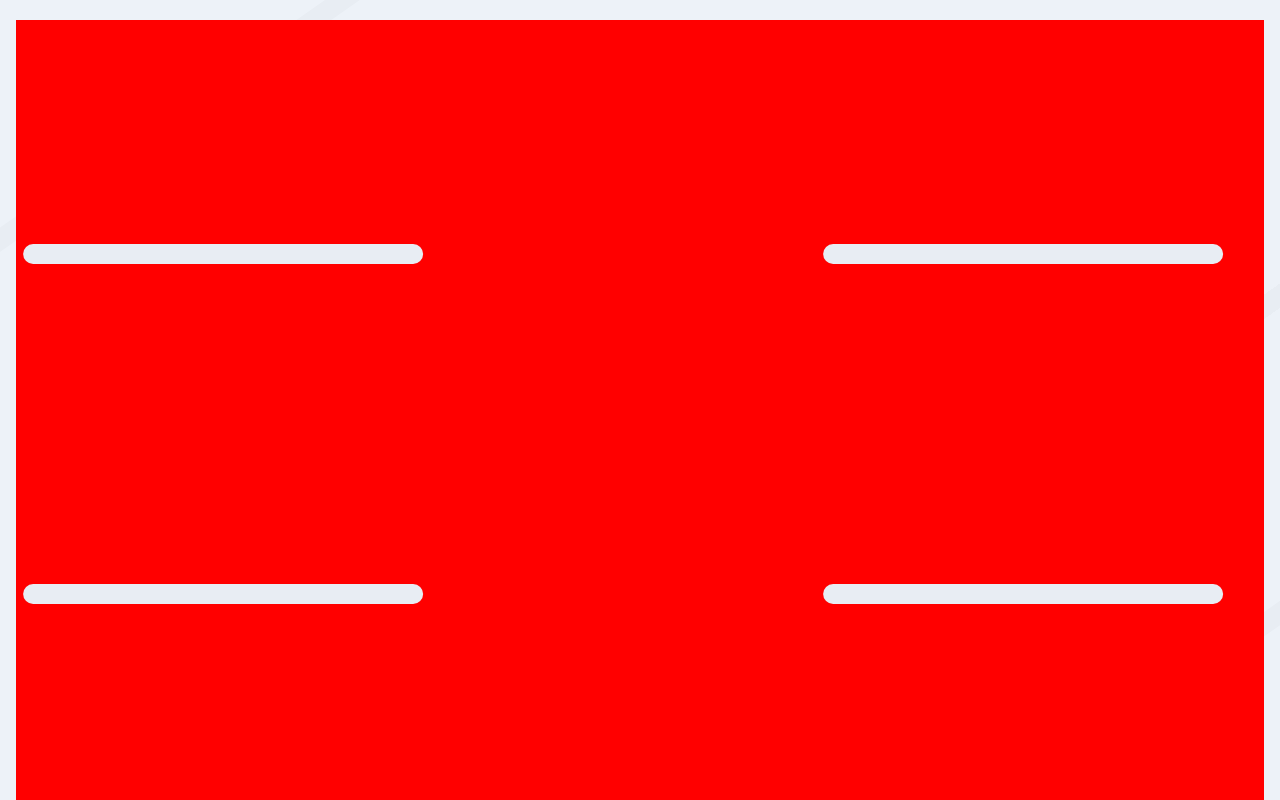
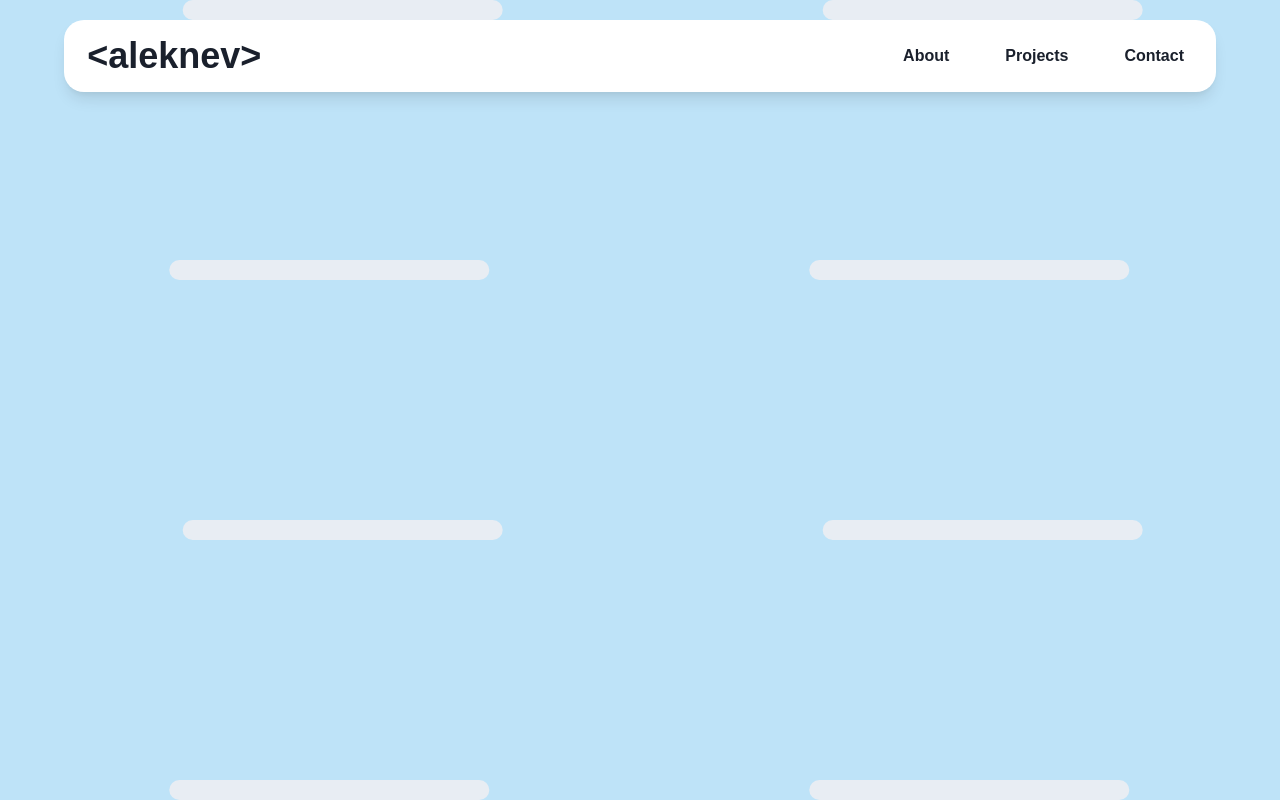
Before and after one commit to bzap/aleknev-dev, a Next.js app in the folder aleknev_dev/: page / in a window 1280 px wide. Shown: the top 800 px of the page. Built offline with nearby package versions, Linux system fonts and the light colour scheme.

Commit message:
pre rotate properly looping background

```diff
--- a/aleknev_dev/pages/components/About.js
+++ b/aleknev_dev/pages/components/About.js
@@ -63,17 +63,20 @@ const About = () => {
                     </Parallax>
                     <Grid
                     templateColumns='repeat(2, 1fr)'
-                    gap={'2em'}>
+                    gap={'4em'}>
                         <Parallax
                         offset={120}>
                             {pictureFrame('10%', '0%', 'https://i.imgur.com/7R4gnAa.jpg', 8, 'full', '20em')}
                         </Parallax>
                         <Parallax
                         offset={90}>
-                            {pictureFrame('-5%', '0%', 'https://i.imgur.com/7R4gnAa.jpg', 8, 'full', '22em')}
+                            {pictureFrame('-10%', '0%', 'https://i.imgur.com/7R4gnAa.jpg', 8, 'full', '20em')}
                         </Parallax>
                     </Grid>
             </Flex>
+
+
+
             <Flex
             direction='column'
             gap={'5em'}>
@@ -90,6 +93,7 @@ const About = () => {
                 </Parallax>
             </Flex>
         </Flex>
+
     </Container>
 )}
 
--- a/aleknev_dev/pages/components/Hero.js
+++ b/aleknev_dev/pages/components/Hero.js
@@ -29,7 +29,6 @@ const Hero = () => (
 	px='7em'
 	pt={{ base: 20, md: '20em' }}
 	pb={{ base: 20, md: '40em' }}>
-
 		<Grid
 		position={'relative'}
 		gap={'12em'}
--- a/aleknev_dev/pages/components/Stripesv2.js
+++ b/aleknev_dev/pages/components/Stripesv2.js
@@ -14,6 +14,7 @@ import {
 	IconButton,
 	createIcon,
 	IconProps,
+	Center,
 	useColorModeValue,
 	shouldForwardProp
   } from '@chakra-ui/react';
@@ -29,122 +30,77 @@ const ChakraBox = chakra(motion.div, {
 const Stripesv2 = () => (
 	<Container
 	maxW={'container'}
-	h={'100vh'}
-	position={'relative'}
+	left={0}
+	position={'fixed'}
 	zIndex={200}
-	pt={'15em'}
-	bg='red'
-	overflow={'hidden'}
-	p={16}>
-		<ChakraBox>
+	bg='blue.100'
+	overflow={'hidden'}>
 		<Grid
-		templateRows='repeat(2, 1fr)'
-		gap={'10em'}>
-			<GridItem>
-			<Flex
-			w={'200%'}
-			left={0}>
-			{reverseLine()}
-			{reverseLine()}
-			</Flex>
-			</GridItem>
 
-			<GridItem>
-			<Flex
-			w={'200%'}
-			left={0}>
-			{reverseLine()}
-			{reverseLine()}
-			</Flex>
-			</GridItem>
+		gap={'15em'}
+		templateRows='repeat(18, 1fr)'>
+			{reverseGrid()}
+			{forwardGrid()}
+			{reverseGrid()}
+			{forwardGrid()}
+			{reverseGrid()}
+			{forwardGrid()}
+			{reverseGrid()}
+			{forwardGrid()}
 
+			{reverseGrid()}
+			{forwardGrid()}
+			{reverseGrid()}
+			{forwardGrid()}
+			{reverseGrid()}
+			{forwardGrid()}
+			{reverseGrid()}
+			{forwardGrid()}
 
+			{reverseGrid()}
+			{forwardGrid()}
 		</Grid>
-
-		</ChakraBox>
 	</Container>
-
-  );
+  )
 
 const bar = () => {
 	return (
 		<Box
 		h={'20px'}
-		w={'25em'}
+		w={'20em'}
 		borderRadius={'18px'}
 		bg='#e8edf3'/>
 	)
 }
 
-const backgroundGrid = () => {
+const reverseGrid = () => {
 	return (
-		<Grid
-		templateRows='repeat(5, 1fr)'
-		gap={'5em'}>
-			<GridItem>
+			<Stack>
 				<Flex
-			w={'200%'}
+				width={'200%'}
+				overflow={'hidden'}
 				left={0}>
 					{reverseLine()}
 					{reverseLine()}
 				</Flex>
-			</GridItem>
-
-			<GridItem>
-			<Flex
-			w={'200%'}
-			left={0}>
-			{reverseLine()}
-			{reverseLine()}
-			</Flex>
-			</GridItem>
-			<GridItem>
-			<Flex
-			w={'200%'}
-			left={0}>
-			{reverseLine()}
-			{reverseLine()}
-			</Flex>
-			</GridItem>
-
-
-		</Grid>
+			</Stack>
 	)
-
-
 }
 
-const forwardLine = () => {
-	return (
-		<ChakraBox
-		w={'200%'}
-		position={'relative'}
-		left={0}
-		as={motion.div}
-		animate={{translateX:['-100%','0']}}
-		transition={{repeat: Infinity,
-					repeatType: 'loop',
-					duration:2,
-					ease:'linear'
-					}}>
-					{lineOfBars()}
-
-		</ChakraBox>
-	)
-}
 
 const reverseLine = () => {
 	return (
 		<ChakraBox
-		w={'200%'}
+		w={'50%'}
 		position={'relative'}
 		left={0}
 		as={motion.div}
 		animate={{translateX:['0%','-100%']}}
 		transition={{repeat: Infinity,
 					repeatType: 'loop',
-					duration:15,
-					ease:'linear'
+					duration:35,
+					ease:'linear',
+
 					}}>
 						{lineOfBars()}
 		</ChakraBox>
@@ -155,15 +111,48 @@ const reverseLine = () => {
 const lineOfBars = () => {
 	return (
 		<Flex
-		pt={'10em'}
 		justify={'space-around'}>
-				{[...Array(5)].map((item, idx) => (
+			{[...Array(10)].map((item, idx) => (
 				bar()
 			))}
 		</Flex>
 	)
 }
 
+
+const forwardGrid = () => {
+	return (
+			<Stack
+			>
+				<Flex
+				width={'200%'}
+				overflow={'hidden'}
+				left={0}>
+					{forwardLine()}
+					{forwardLine()}
+				</Flex>
+			</Stack>
+	)
+}
+
+
+const forwardLine = () => {
+	return (
+		<ChakraBox
+		w={'100%'}
+		position={'relative'}
+		left={0}
+		as={motion.div}
+		animate={{translateX:['-100%','0%']}}
+		transition={{repeat: Infinity,
+					repeatType: 'loop',
+					duration:35,
+					ease:'linear'
+					}}>
+					{lineOfBars()}
+		</ChakraBox>
+	)
+}
 
 const rgridOfLines = () => {
 	return (
@@ -173,7 +162,7 @@ const rgridOfLines = () => {
 		alignItems='center'
 		templateColumns='repeat(10, 1fr)'
 		gap={'15em'}
-		w={'3000px'}>
+		>
 			<GridItem>
 				{rstripe()}
 			</GridItem>
--- a/aleknev_dev/pages/components/layouts/Parallax.js
+++ b/aleknev_dev/pages/components/layouts/Parallax.js
@@ -1,6 +1,5 @@
 import { useState, useRef, useLayoutEffect, ReactNode } from 'react'
 import { motion, useScroll, useTransform, useSpring } from 'framer-motion'
-import { Center, chakra, shouldForwardProp, Divider, Heading, Flex, Stack, Container, Button, Text, Box, Spacer, ScaleFade, transition } from '@chakra-ui/react'
 
 const Parallax = ({ children, offset }) => {
 	const [top, setTop] = useState(0)
--- a/aleknev_dev/pages/components/layouts/main.js
+++ b/aleknev_dev/pages/components/layouts/main.js
@@ -1,6 +1,7 @@
 import React from 'react'
 import { Box, Container } from '@chakra-ui/react'
 import Stripes from '../Stripes'
+import Stripesv2 from '../Stripesv2'
 
 const Layout = ({ children, router }) => {
    //maxWidth='100^' minHeight='100vh'
@@ -11,7 +12,8 @@ const Layout = ({ children, router }) => {
         margin='auto'
         minH='100vh'
         bg='#edf2f8'>
-            <Stripes position='fixed'/>
+            <Stripesv2
+            position='fixed'/>
             <main>{children}</main>
         </Container>
     )
--- a/aleknev_dev/pages/index.js
+++ b/aleknev_dev/pages/index.js
@@ -52,7 +52,7 @@ const Home = () => {
 
         <Header pos={{views:{aboutView, setAboutView, projView,
                            setProjView, setContactView, heroView, homeView, contactView}}}/>
-        <Stripesv2/>
+
         <Hero />
         <About/>
         <Projects/>
```
Lines whose indentation alone changed are shown as unchanged.
